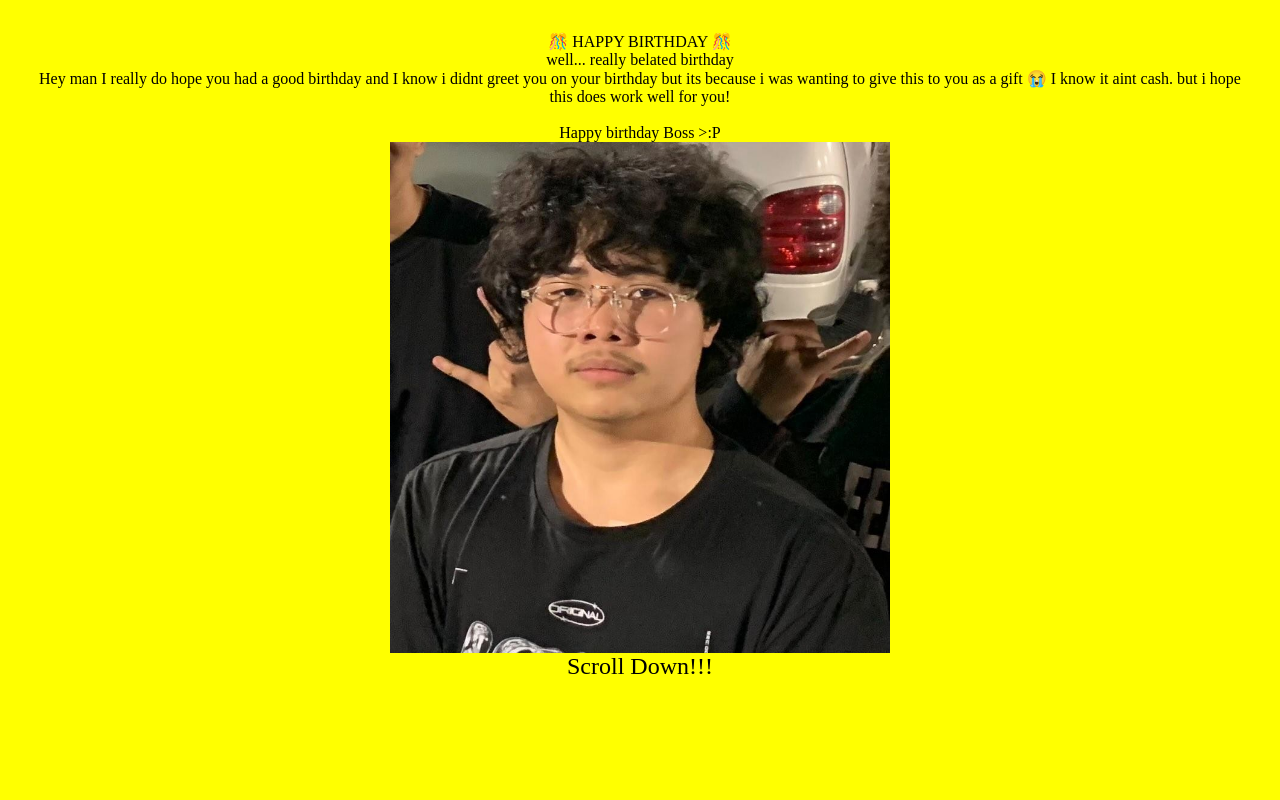
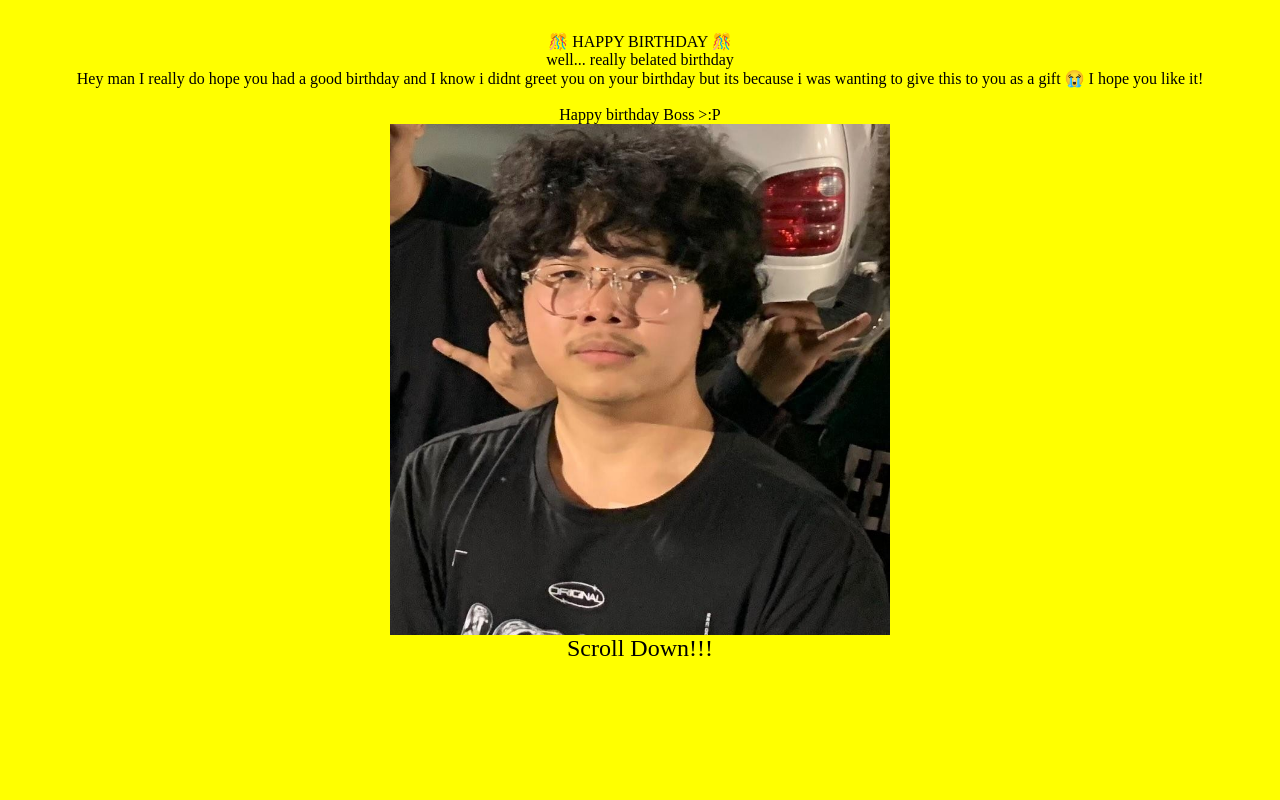
Before and after one commit to LilShopao/Chris-s-Portfolio, a plain HTML site: page index.html in a window 1280 px wide. Shown: the top 800 px of the page. Drawn offline with Linux system fonts and the light colour scheme.

Commit message:
Update index.html
text update

```diff
--- a/index.html
+++ b/index.html
@@ -15,7 +15,7 @@
     <div class="CardPart">
         <div id="words">🎊 HAPPY BIRTHDAY 🎊</div>
         <div id="words">well... really belated birthday</div>
-        <div id="words">Hey man I really do hope you had a good birthday and I know i didnt greet you on your birthday but its because i was wanting to give this to you as a gift 😭 I know it aint cash. but i hope this does work well for you!</div>
+        <div id="words">Hey man I really do hope you had a good birthday and I know i didnt greet you on your birthday but its because i was wanting to give this to you as a gift 😭 I hope you like it!</div>
         <br>
         <div id="words">Happy birthday Boss >:P</div>
         <img class="birthday-photo" src="portfolioImg2.jpg" alt="Cutie Patootie">
```
